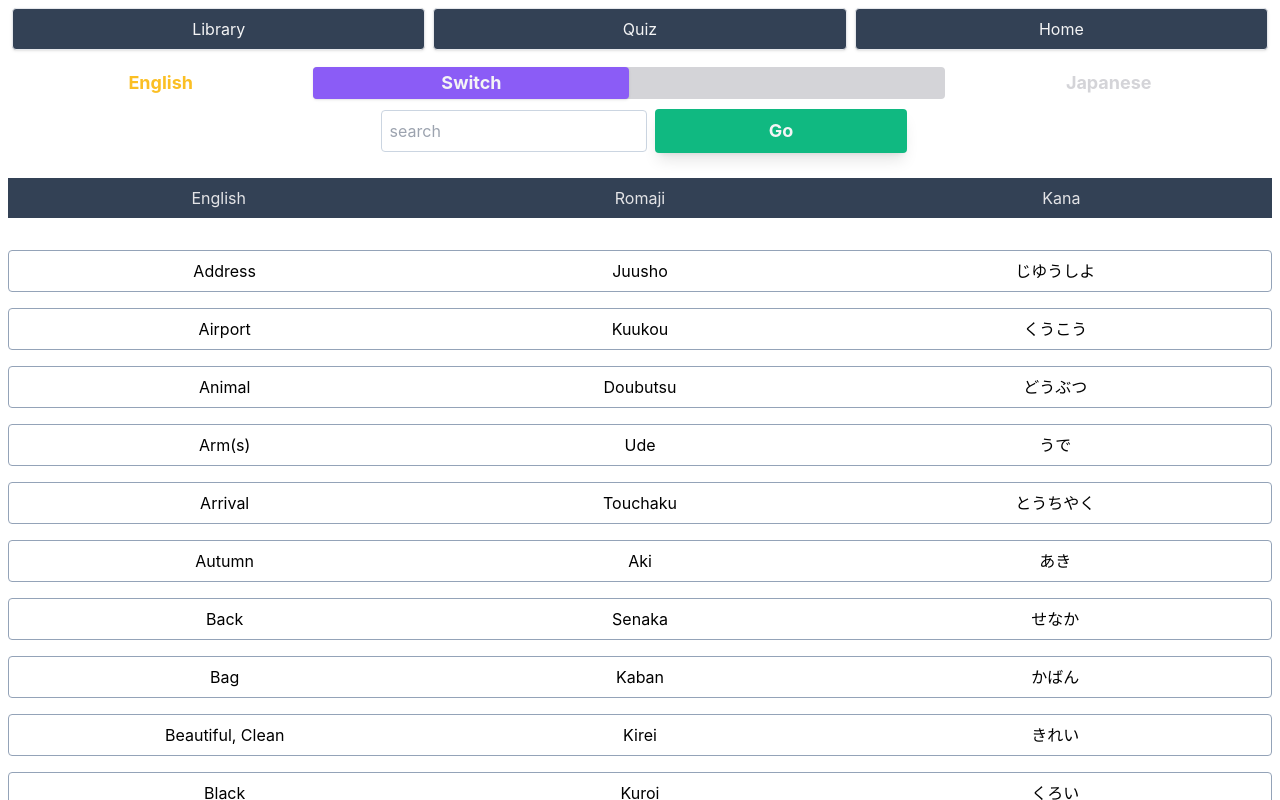
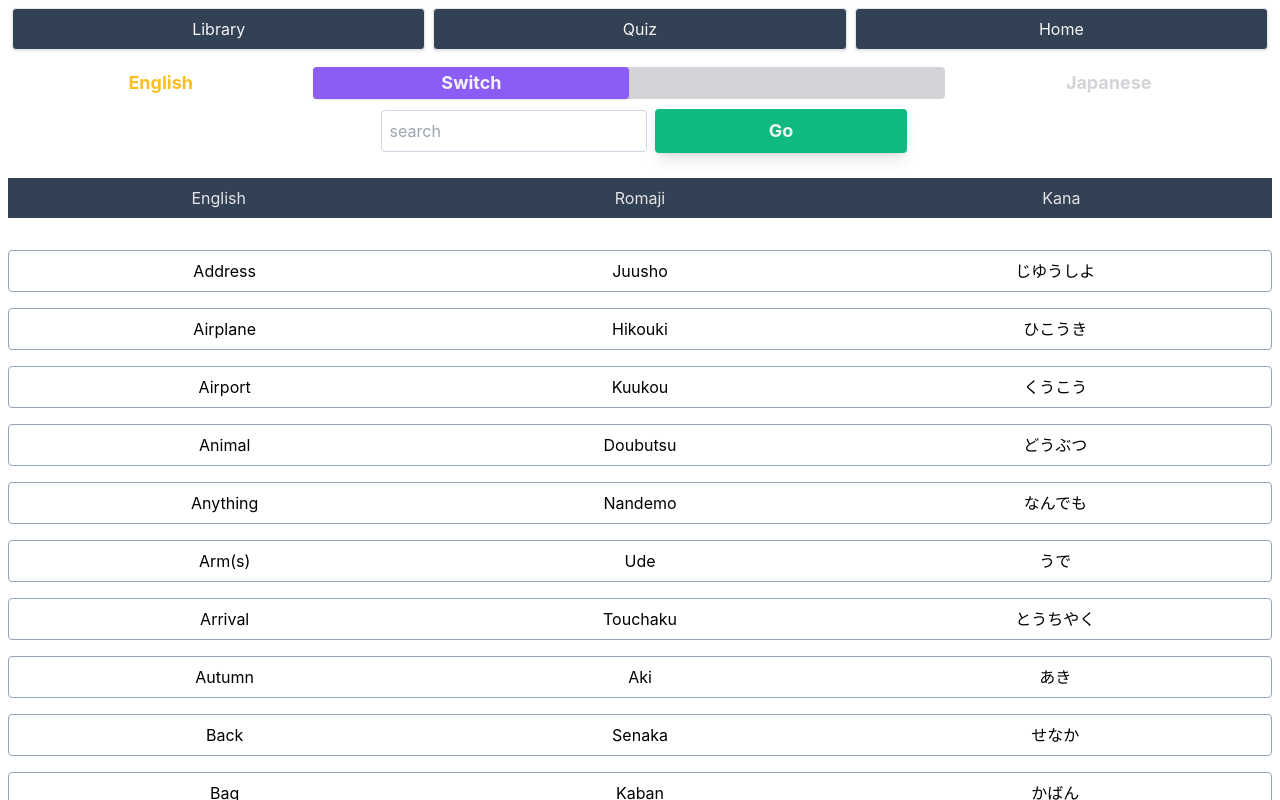
Before and after one commit to LumberJon1/JapaneseFlashcards, a React (Create React App) app: page / in a window 1280 px wide. Both pictures are taken after a click on the item "Library". Shown: the top 800 px of the page. Built offline with nearby package versions, Linux system fonts and the light colour scheme.

Commit message:
Fixed bug in rendering of search results to library component in some cases, added some new words

```diff
--- a/src/components/LibrarySearch/index.js
+++ b/src/components/LibrarySearch/index.js
@@ -90,6 +90,7 @@ function LibrarySearch(props) {
                         }
                     }
                 }
+            }
             console.log(matches);
 
             // If there are still no matches, display a message stating "No matches"
@@ -111,9 +112,9 @@ function LibrarySearch(props) {
 
             setSearchResults(matches);
         }
-        }
         else {
             // If nothing was entered in the search results, load the whole library
+            setSearchTerms("");
             setSearchResults(library);
         }
 
--- a/src/library.js
+++ b/src/library.js
@@ -1134,7 +1134,7 @@ const library = [
         romaji: "Totemo",
         kanaText: kana_to+kana_te+kana_mo,
         kanjiText: "",
-        category: "Phrases"
+        category: "Adverbs"
     },
     {
         englishText: "There is/are (animate objects)",
@@ -1155,14 +1155,14 @@ const library = [
         romaji: "Demo",
         kanaText: kana_de+kana_mo,
         kanjiText: "",
-        category: "Phrases"
+        category: "Misc"
     },
     {
         englishText: "Slowly",
         romaji: "Yukkuri",
         kanaText: kana_yu+kana_small_tsu+kana_ku+kana_ri,
         kanjiText: "",
-        category: "Phrases"
+        category: "Adverbs"
     },
     {
         englishText: "Welcome",
@@ -1183,7 +1183,7 @@ const library = [
         romaji: "Dare",
         kanaText: kana_da+kana_re,
         kanjiText: "",
-        category: "Phrases"
+        category: "Misc"
     },
     {
         englishText: "This way",
@@ -1914,6 +1914,83 @@ const library = [
         kanaText: kana_ta+kana_i+kana_he+kana_n,
         kanjiText: "",
         category: "-na Adjectives"
+    },
+    {
+        englishText: "But, However (formal)",
+        romaji: "Keredomo",
+        kanaText: kana_ke+kana_re+kana_do+kana_mo,
+        kanjiText: "",
+        category: "Misc"
+    },
+    {
+        englishText: "But, However (regular)",
+        romaji: "Kedo",
+        kanaText: kana_ke+kana_do,
+        kanjiText: "",
+        category: "Misc"
+    },
+    {
+        englishText: "Anything",
+        romaji: "Nandemo",
+        kanaText: kana_na+kana_n+kana_de+kana_mo,
+        kanjiText: "",
+        category: "Misc"
+    },
+    {
+        englishText: "Airplane",
+        romaji: "Hikouki",
+        kanaText: kana_hi+kana_ko+kana_u+kana_ki,
+        kanjiText: "",
+        category: "Nouns"
+    },
+    {
+        englishText: "Train Platform",
+        romaji: "Bansen",
+        kanaText: kana_ba+kana_n+kana_se+kana_n,
+        kanjiText: "",
+        category: "Nouns"
+    },
+    {
+        englishText: "Boring",
+        romaji: "Tsumaranai",
+        kanaText: kana_tsu+kana_ma+kana_ra+kana_na+kana_i,
+        kanjiText: "",
+        category: "-i Adjectives"
+    },
+    {
+        englishText: "To Turn Off / Erase",
+        romaji: "Kesu",
+        kanaText: kana_ke+kana_su,
+        kanjiText: "",
+        category: "Verbs"
+    },
+    {
+        englishText: "To Stop",
+        romaji: "Tomeru",
+        kanaText: kana_to+kana_me+kana_ru,
+        kanjiText: "",
+        category: "Verbs"
+    },
+    {
+        englishText: "To Touch / Pet",
+        romaji: "Sawaru",
+        kanaText: kana_sa+kana_wa+kana_ru,
+        kanjiText: "",
+        category: "Verbs"
+    },
+    {
+        englishText: "To Sit",
+        romaji: "Suwaru",
+        kanaText: kana_su+kana_wa+kana_ru,
+        kanjiText: "",
+        category: "Verbs"
+    },
+    {
+        englishText: "To Search / Look For",
+        romaji: "Sagasu",
+        kanaText: kana_sa+kana_ga+kana_su,
+        kanjiText: "",
+        category: "Verbs"
     },
 ];
 
```
Lines whose indentation alone changed are shown as unchanged.
